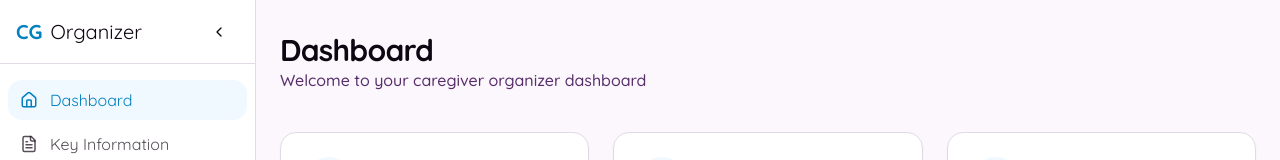
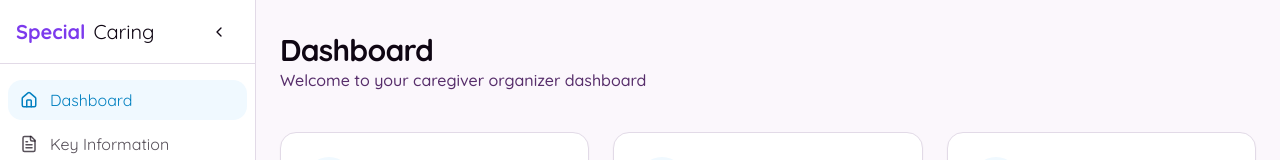
Before and after one commit to alejochang/specialcaring.com, a React (Vite) app: page /dashboard in a window 1280 px wide. Shown: the top 160 px of the page. Built offline with nearby package versions, Linux system fonts and the light colour scheme.

Commit message:
Rename app title
Replace "CG Organizer" with "Special Caring" in headers.

```diff
--- a/src/components/layout/Dashboard.tsx
+++ b/src/components/layout/Dashboard.tsx
@@ -110,8 +110,8 @@ const DashboardLayout = ({ children }: DashboardLayoutProps) => {
         <div className="flex items-center h-16 px-4 border-b border-border">
           {!isCollapsed && (
             <Link to="/dashboard" className="flex items-center gap-2 flex-grow">
-              <span className="text-xl font-bold text-caregiver-600">CG</span>
-              <span className="text-xl font-light">Organizer</span>
+              <span className="text-xl font-bold text-special-600">Special</span>
+              <span className="text-xl font-light">Caring</span>
             </Link>
           )}
           <Button
@@ -151,15 +151,15 @@ const DashboardLayout = ({ children }: DashboardLayoutProps) => {
         <Button variant="ghost" size="icon" onClick={toggleMobileSidebar}>
           <Menu size={24} />
         </Button>
-        <span className="ml-4 text-xl font-semibold">Caregiver Organizer</span>
+        <span className="ml-4 text-xl font-semibold">Special Caring</span>
       </div>
 
       {isMobileOpen && (
         <div className="fixed inset-0 z-50 bg-background md:hidden">
           <div className="flex justify-between items-center h-16 px-4 border-b border-border">
             <Link to="/dashboard" className="flex items-center gap-2">
-              <span className="text-xl font-bold text-caregiver-600">Caregiver</span>
-              <span className="text-xl font-light">Organizer</span>
+              <span className="text-xl font-bold text-special-600">Special</span>
+              <span className="text-xl font-light">Caring</span>
             </Link>
             <Button variant="ghost" size="icon" onClick={toggleMobileSidebar}>
               <X size={24} />
```
